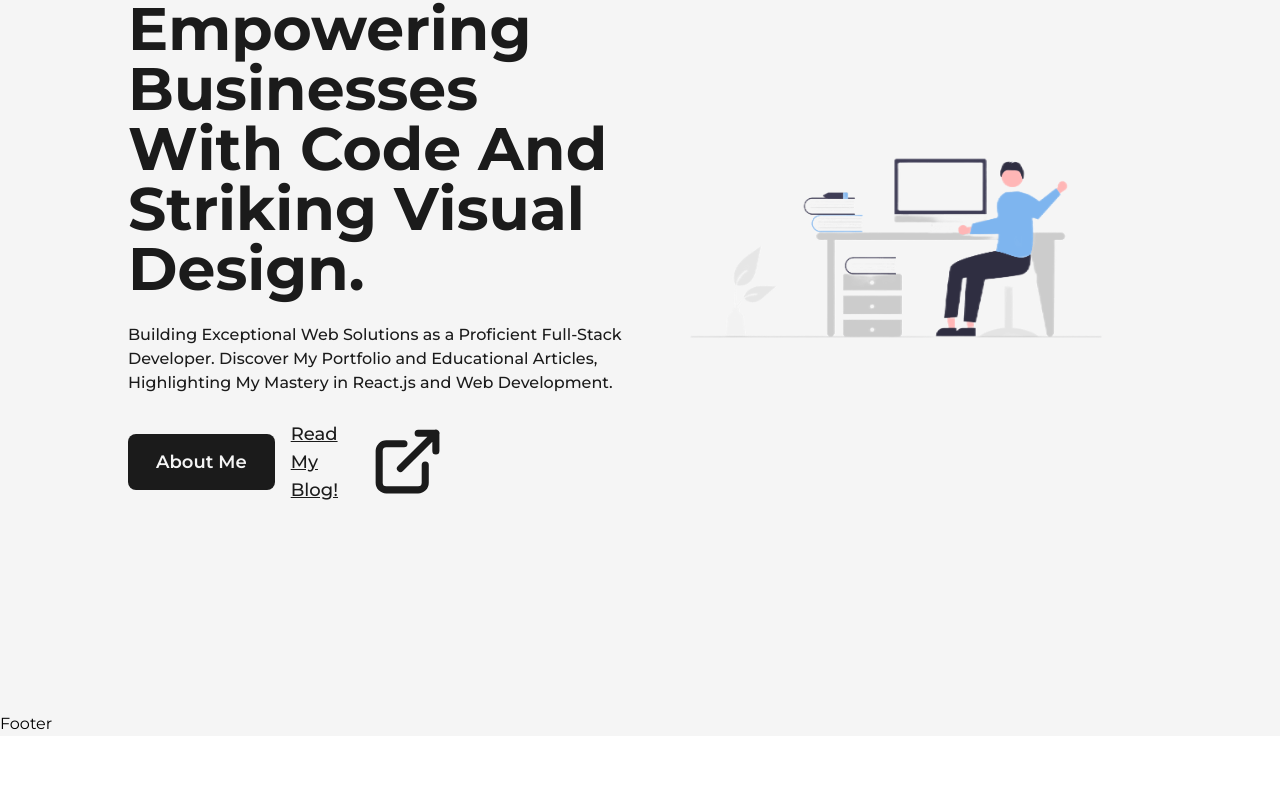
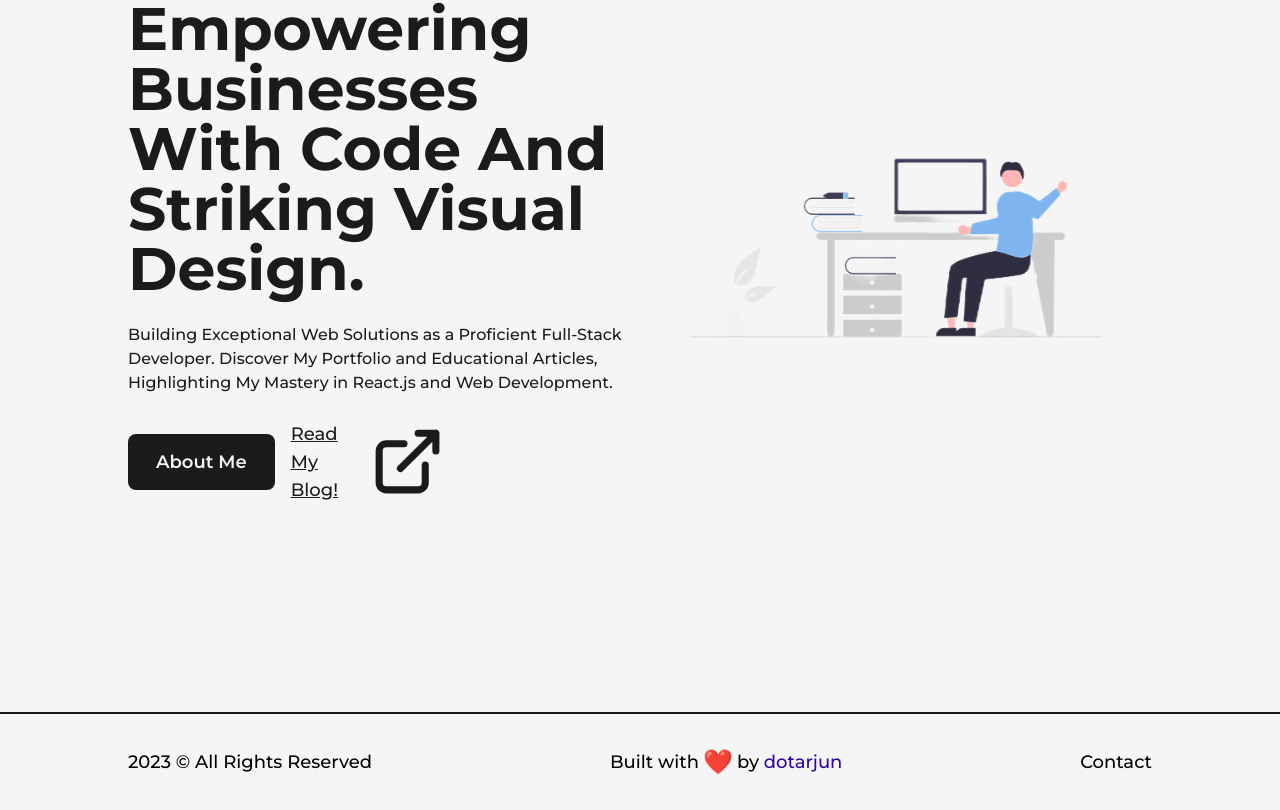
Before and after one commit to dotarjun/Portfolio, a Next.js app: page / in a window 1280 px wide. Shown: the part 188-998 px from the top of the page. Before the commit the page ends 924 px from the top, so only its background shows below. Built offline with nearby package versions, Linux system fonts and the light colour scheme.

Commit message:
🎨 style(Footer.js): add footer component with copyright and author information 🚀 chore(Footer.js): add link to contact page in footer component

```diff
--- a/src/components/Footer.js
+++ b/src/components/Footer.js
@@ -1,9 +1,22 @@
-import React from 'react'
+import React from "react";
+import Layout from "./Layout";
+import Link from "next/link";
 
 const Footer = () => {
   return (
-    <div>Footer</div>
-  )
-}
+    <footer className="w-full border-t-2 border-dark border-solid font-medium text-lg">
+      <Layout className="py-8 flex items-center justify-between">
+        <span>{new Date().getFullYear()} &copy; All Rights Reserved</span>
+        <div className="flex items-center">
+          Built with <span className="text-dark text-2xl px-1">❤</span> by&nbsp;
+          <Link href="https://github.com/dotarjun" className="text-primary ">
+            dotarjun
+          </Link>
+        </div>
+        <Link href="/">Contact</Link>
+      </Layout>
+    </footer>
+  );
+};
 
-export default Footer
+export default Footer;
```
